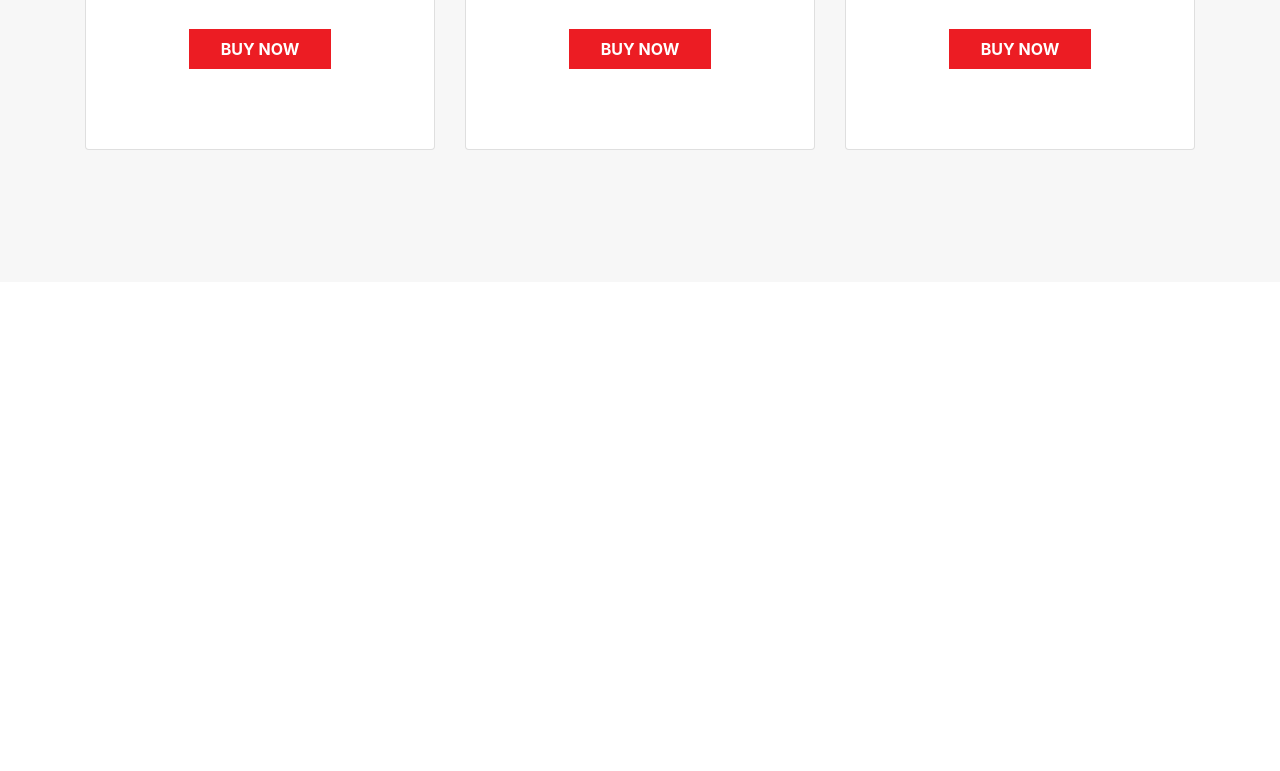
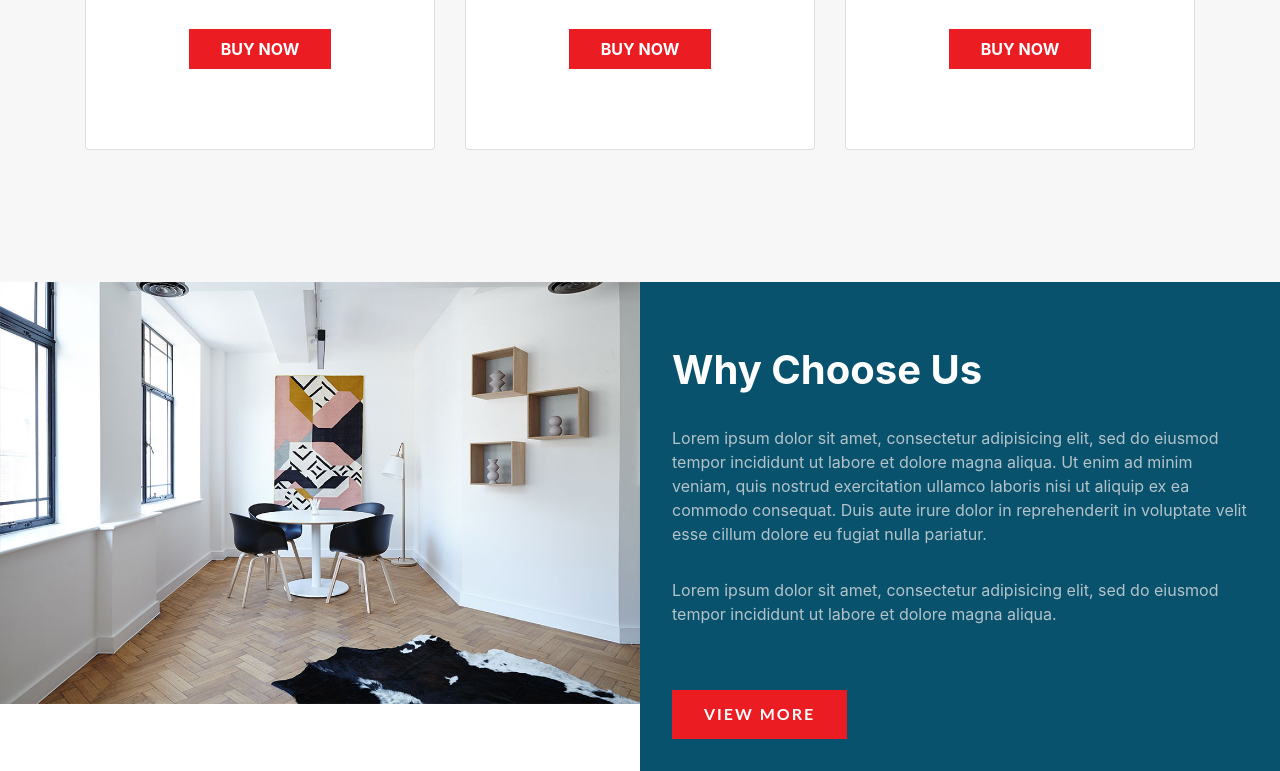
Before and after one commit to itsmar1/EliteCorp, a plain HTML site: page index.html in a window 1280 px wide. Shown: the part 4342-5113 px from the top of the page. Before the commit the page ends 4624 px from the top, so only its background shows below. Drawn offline with nearby package versions, Linux system fonts and the light colour scheme.

Commit message:
Create Why Choose Us

```diff
--- a/css/main.css
+++ b/css/main.css
@@ -403,3 +403,52 @@
     color: #FFF;
 }
 /* Start Pricing Table */
+
+
+
+/* Start Why Choose Us */
+
+.choose-us .col-6 {
+    padding: 0;
+}
+
+.choose-us .col-6:last-child {
+    background-color: #08526D;
+    color: #FFF;
+}
+
+.choose-us h2 {
+    margin: 4rem 2rem 2rem;
+    font-weight: bold;
+    font-size: 2.5rem;
+    text-transform: capitalize;
+}
+
+.choose-us p {
+    margin: 2rem;
+    color: #b5c3c9;
+}
+
+.choose-us .view-more {
+    display: inline-block;
+    margin: 2rem;
+    padding: .8rem 2rem;
+    color: #FFF;
+    text-transform: uppercase;
+    font-weight: bold;
+    font-size: 1rem;
+    background-color: #ec1c23;
+    text-decoration: none;
+    font-family: 'Lato', sans-serif;
+    cursor: pointer;
+    letter-spacing: 2px;
+}
+
+.choose-us .view-more:hover {
+    background-color: #08526D;
+    -webkit-transition: all .3s ease-in-out;
+    -moz-transition: all .3s ease-in-out;
+    -o-transition: all .3s ease-in-out;
+    transition: all .3s ease-in-out;
+}
+/* End Why Choose Us */
--- a/index.html
+++ b/index.html
@@ -135,7 +135,7 @@
           <li data-class=".videos" class="col-md">Video</li>
         </ul>
       </div>
-      <div class="shuffle-images">
+      <div class="container-fluid shuffle-images">
         <div class="row">
           <div class="col-md">
             <img class="websites" src="img/01.jpg" alt="featured_work_1">
@@ -292,6 +292,24 @@
     </div>
     <!-- End Pricing Table -->
 
+    <!-- Start Why Choose Us -->
+    <div class="choose-us">
+      <div class="container-fluid">
+        <div class="row">
+          <div class="col-6">
+            <img src="img/man.jpg" alt="Why Choose Us" style="max-width: 100%;">
+          </div>
+          <div class="col-6">
+            <h2>Why Choose Us</h2>
+            <p>Lorem ipsum dolor sit amet, consectetur adipisicing elit, sed do eiusmod tempor incididunt ut labore et dolore magna aliqua. Ut enim ad minim veniam, quis nostrud exercitation ullamco laboris nisi ut aliquip ex ea commodo consequat. Duis aute irure dolor in reprehenderit in voluptate velit esse cillum dolore eu fugiat nulla pariatur.</p>
+            <p>Lorem ipsum dolor sit amet, consectetur adipisicing elit, sed do eiusmod tempor incididunt ut labore et dolore magna aliqua.</p>
+            <a href="#" class="view-more">View More</a>
+          </div>
+        </div>
+      </div>
+    </div>
+    <!-- End Why Choose Us -->
+
     <script src="js/jquery-3.5.1.min.js"></script>
     <script src="https://cdn.jsdelivr.net/npm/popper.js@1.16.1/dist/umd/popper.min.js" integrity="sha384-9/reFTGAW83EW2RDu2S0VKaIzap3H66lZH81PoYlFhbGU+6BZp6G7niu735Sk7lN" crossorigin="anonymous"></script>
     <script src="js/bootstrap.min.js"></script>
```
Also changed, not shown: img/man.jpg (added).
